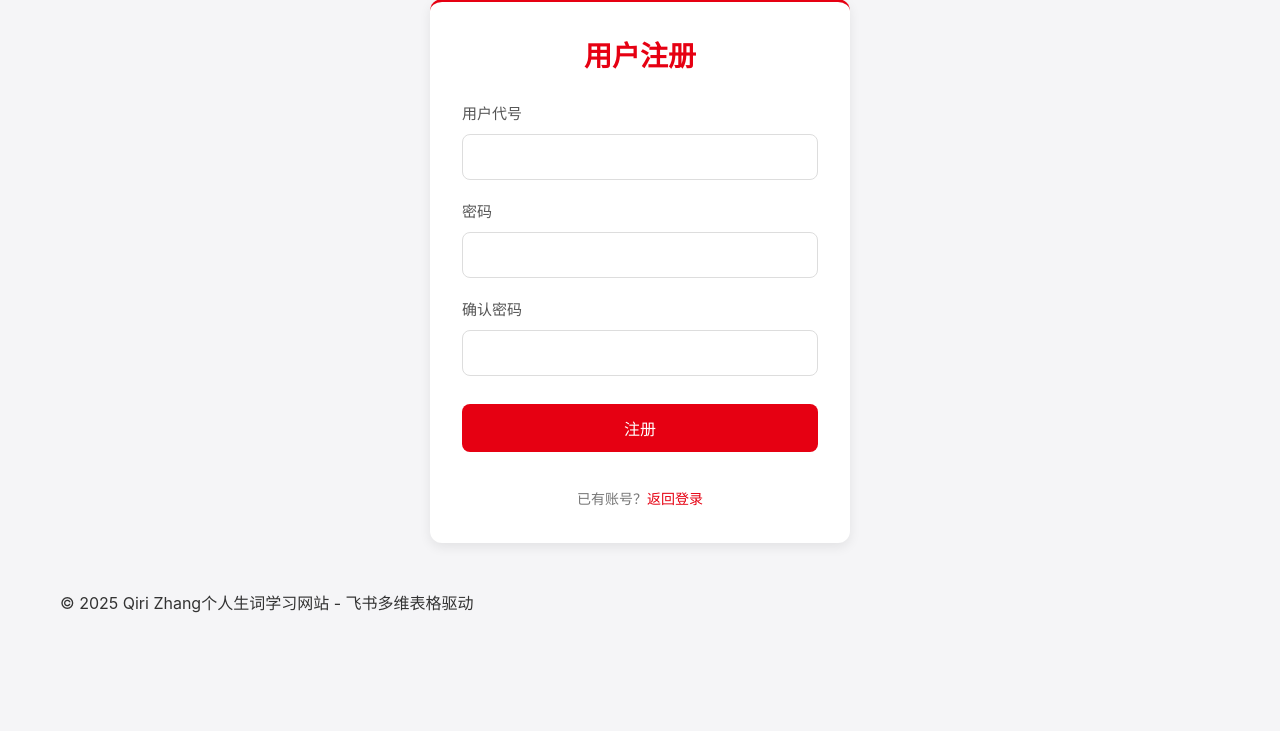
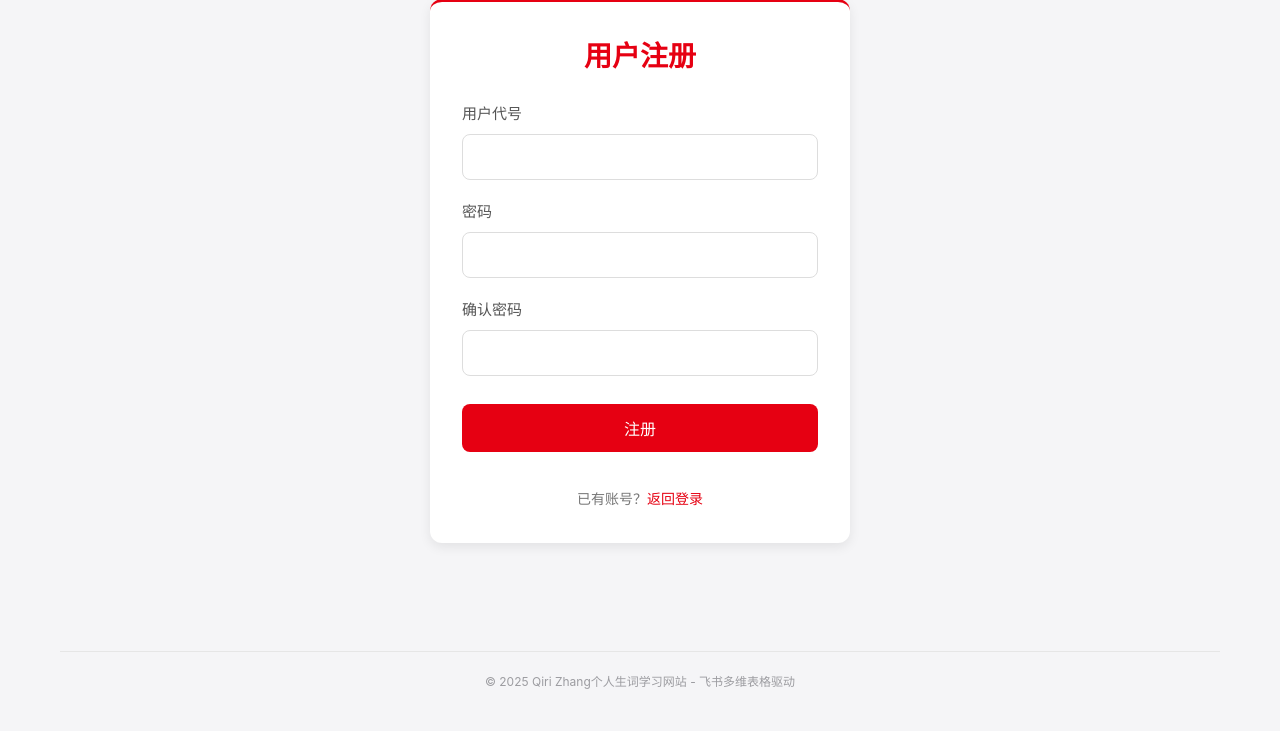
Before and after one commit to QiriZ/Vocabulary-app, a Flask app: page /register in a window 1280 px wide. Shown: the part 192-923 px from the top of the page. Before the commit the page ends 805 px from the top, so only its background shows below. Run offline with Flask 3, Linux system fonts and the light colour scheme.

Commit message:
修复已知问题
1. 注册问题；
2. 页面排版优化。

```diff
--- a/app.py
+++ b/app.py
@@ -127,9 +127,20 @@ def get_bitable_records():
         "Authorization": f"Bearer {access_token}"
     }
 
+    # 如果用户已登录，只获取与该用户关联的词汇
+    params = {}
+    if 'user_id' in session:
+        # 添加过滤条件，只获取"填写代号"字段等于当前用户ID的记录
+        params["filter"] = f"CurrentValue.[填写代号] = \"{session['user_id']}\""
+
     try:
-        response = requests.get(url, headers=headers)
+        print(f"请求参数: {params}")  # 调试日志
+        response = requests.get(url, headers=headers, params=params)
         response_data = response.json()
+
+        # 打印完整的响应数据，用于调试
+        print("飞书API响应内容：")
+        print(json.dumps(response_data, indent=2, ensure_ascii=False))
 
         if response_data.get("code") == 0:
             items = response_data.get("data", {}).get("items", [])
--- a/config.py
+++ b/config.py
@@ -12,7 +12,7 @@ class Config:
     """
     # 飞书应用配置 - 直接设置值而不是通过环境变量
     FEISHU_APP_ID = "cli_a75c9fd3d739d01c"
-    FEISHU_APP_SECRET = "Fv9eox66YI74zlIjE1VMNpfuJ1TCUVqUo"
+    FEISHU_APP_SECRET = "v9eox66YI74zlIjE1VMNpfuJ1TCUVqUo"
 
     # 多维表格配置 - 直接设置值而不是通过环境变量
     BASE_ID = "KQOCbxJmcarEi0sfi7TcOBZpnUf"
--- a/static/css/style.css
+++ b/static/css/style.css
@@ -445,6 +445,35 @@ body {
     border-color: var(--primary-color);
 }
 
+/* 苹果风格页脚 */
+.app-footer {
+    padding: 20px 0;
+    margin-top: 60px;
+}
+
+.apple-style-footer {
+    text-align: center;
+    padding: 20px 0;
+    color: #86868b; /* 苹果官网风格的浅灰色文本 */
+    font-size: 12px;
+    font-weight: 400;
+    border-top: var(--apple-border);
+    margin-top: 60px;
+    width: 100%;
+    background-color: var(--background-color);
+    position: relative;
+    bottom: 0;
+}
+
+.apple-style-footer p {
+    opacity: 0.8;
+    transition: opacity 0.2s ease;
+}
+
+.apple-style-footer p:hover {
+    opacity: 1;
+}
+
 /* 响应式调整 */
 @media (max-width: 768px) {
     .word-grid {
--- a/templates/base.html
+++ b/templates/base.html
@@ -33,7 +33,7 @@
             {% block content %}{% endblock %}
         </main>
 
-        <footer class="app-footer">
+        <footer class="app-footer apple-style-footer">
             <p>&copy; 2025 Qiri Zhang个人生词学习网站 - 飞书多维表格驱动</p>
         </footer>
     </div>
```
Also changed, not shown: users.db.
